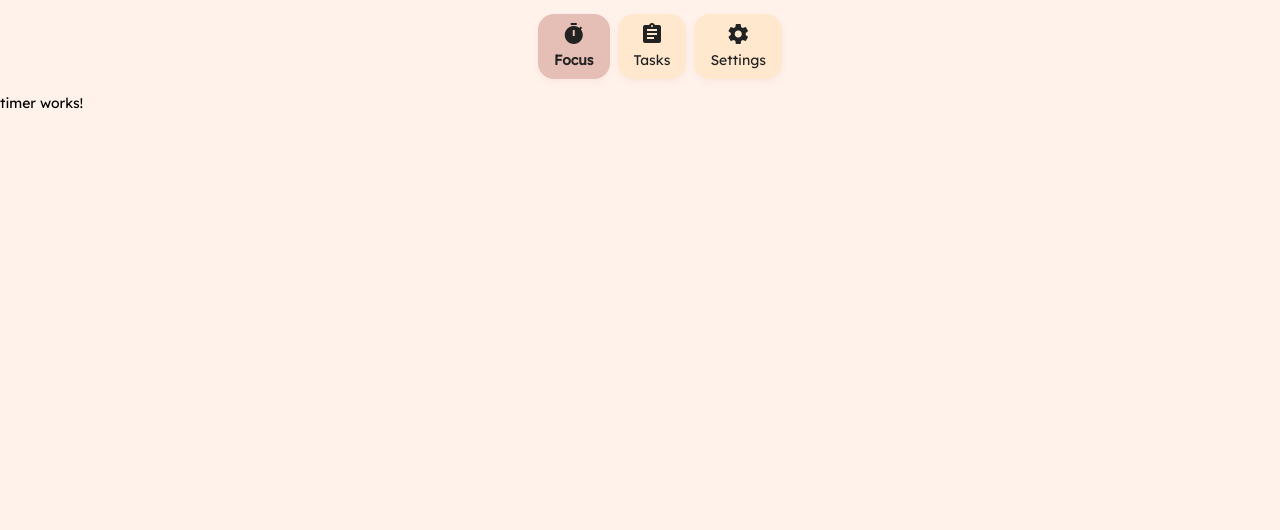
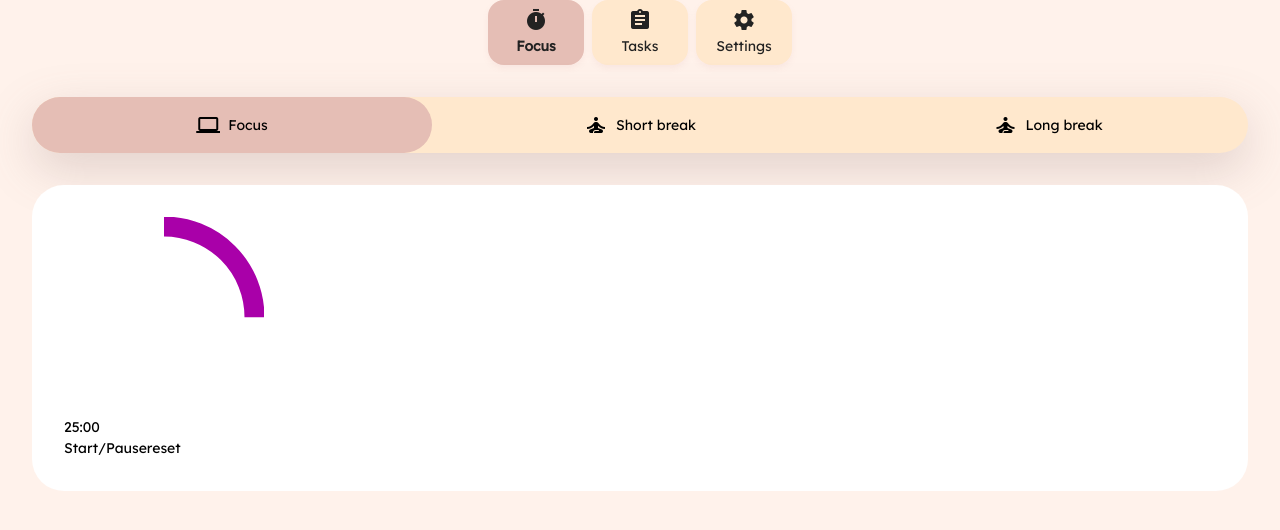
Before and after one commit to neriiman/my-pomodoro-app, an Angular app: page / in a window 1280 px wide. Shown: the top 530 px of the page. Built offline with nearby package versions, Linux system fonts and the light colour scheme.

Commit message:
working on timer component

```diff
--- a/src/app/components/tab-bar/tab-bar.component.scss
+++ b/src/app/components/tab-bar/tab-bar.component.scss
@@ -13,6 +13,7 @@
     padding: 0.5rem 1rem;
     background: #ffe8cd;
     color: rgb(34, 34, 34);
+    min-width: 6rem;
 
     box-shadow: 0rem 0.2rem 0.4rem #cc898917;
     gap: 0.25rem;
--- a/src/app/pages/timer/timer.component.html
+++ b/src/app/pages/timer/timer.component.html
@@ -1 +1,27 @@
-<p>timer works!</p>
+<section class="focus-section">
+  <div class="timer-buttons">
+    @for (button of buttons(); track button.label) {
+    <button
+      class="timer-buttons__timer-button"
+      (click)="setActiveButton(button.label)"
+      [class.timer-buttons__timer-button--active-button]="activeButton() === button.label"
+    >
+      <mat-icon [fontIcon]="button.icon"></mat-icon>
+      <span>{{ button.label }}</span></button
+    >}
+  </div>
+
+  <div class="timer-container">
+      <mat-progress-spinner
+      mode="determinate"
+      value="25"
+      diameter="200"
+      aria-label="Progress bar that indicates time spent and time left"
+      class="timer-container__progress-spinner"> </mat-progress-spinner>
+      <div>25:00</div>
+      <div>
+        <button>Start/Pause</button>
+        <button>reset</button>
+      </div>
+  </div>
+</section>
--- a/src/app/pages/timer/timer.component.scss
+++ b/src/app/pages/timer/timer.component.scss
@@ -0,0 +1,57 @@
+.focus-section {
+  // background: #FFDCDC;
+  display: flex;
+  flex-direction: column;
+  justify-content: center;
+  align-items: stretch;
+  border-radius: 1rem;
+  padding: 2rem;
+  gap: 2rem;
+}
+
+.timer-buttons {
+  display: flex;
+
+  justify-content: center;
+  align-items: center;
+  gap: 0.5rem;
+  background: #ffe8cd;
+  box-shadow: 0 1rem 3rem #896c6c41;
+  // padding: 1rem;
+  border-radius: 3rem;
+  &__timer-button {
+    display: flex;
+    justify-content: center;
+    align-items: center;
+    gap: 0.5rem;
+    padding: 0.5rem 1.5rem;
+    flex: 1;
+    min-height: 3.5rem;
+    border-radius: 2rem;
+    @media screen and (max-width:600px) {
+        flex-direction: column;
+    }
+
+    &:hover:not(&--active-button) {
+      background: #ffd6ba;
+    }
+    &--active-button {
+      background: #e5beb5;
+      &:hover {
+        background: #896C6C;
+        color: #FFF2EB;
+      }
+    }
+  }
+}
+
+.timer-container{
+    background: #fff;
+    border-radius: 2rem;
+    padding: 2rem;
+
+
+    &__progress-spinner{
+
+    }
+}
--- a/src/app/pages/timer/timer.component.ts
+++ b/src/app/pages/timer/timer.component.ts
@@ -1,11 +1,30 @@
-import { Component } from '@angular/core';
+import { Component, signal } from '@angular/core';
+import { MatIconModule } from '@angular/material/icon';
+import { MatProgressSpinner } from '@angular/material/progress-spinner';
 
 @Component({
   selector: 'app-timer',
-  imports: [],
+  imports: [MatProgressSpinner, MatIconModule],
   templateUrl: './timer.component.html',
   styleUrl: './timer.component.scss',
 })
 export class TimerComponent {
-
+  activeButton = signal('Focus');
+  buttons = signal([
+    {
+      label: 'Focus',
+      icon: 'laptop-windows',
+    },
+    {
+      label: 'Short break',
+      icon: 'self_improvement',
+    },
+    {
+      label: 'Long break',
+      icon: 'self_improvement',
+    },
+  ]);
+  setActiveButton(label: string) {
+    this.activeButton.set(label);
+  }
 }
--- a/src/styles.scss
+++ b/src/styles.scss
@@ -38,7 +38,7 @@ body {
   line-height: 1.5;
   color: inherit;
   font-family: Lexend Deca, 'Helvetica Neue', sans-serif;
-   height: 100%;
+  height: 100%;
   // background: var(--mat-sys-surface);
   background: #fff2eb;
 }
@@ -53,6 +53,9 @@ body {
 *::before,
 *::after {
   box-sizing: border-box;
+  margin: 0;
+  padding: 0;
+  font: inherit;
 }
 
 img,
@@ -73,7 +76,13 @@ a {
   display: flex;
 }
 
-@mixin flexCenter($direction){
+button {
+  background-color: transparent;
+  border: none;
+  cursor: pointer;
+}
+
+@mixin flexCenter($direction) {
   justify-content: center;
   align-content: center;
   flex-direction: $direction;
```
